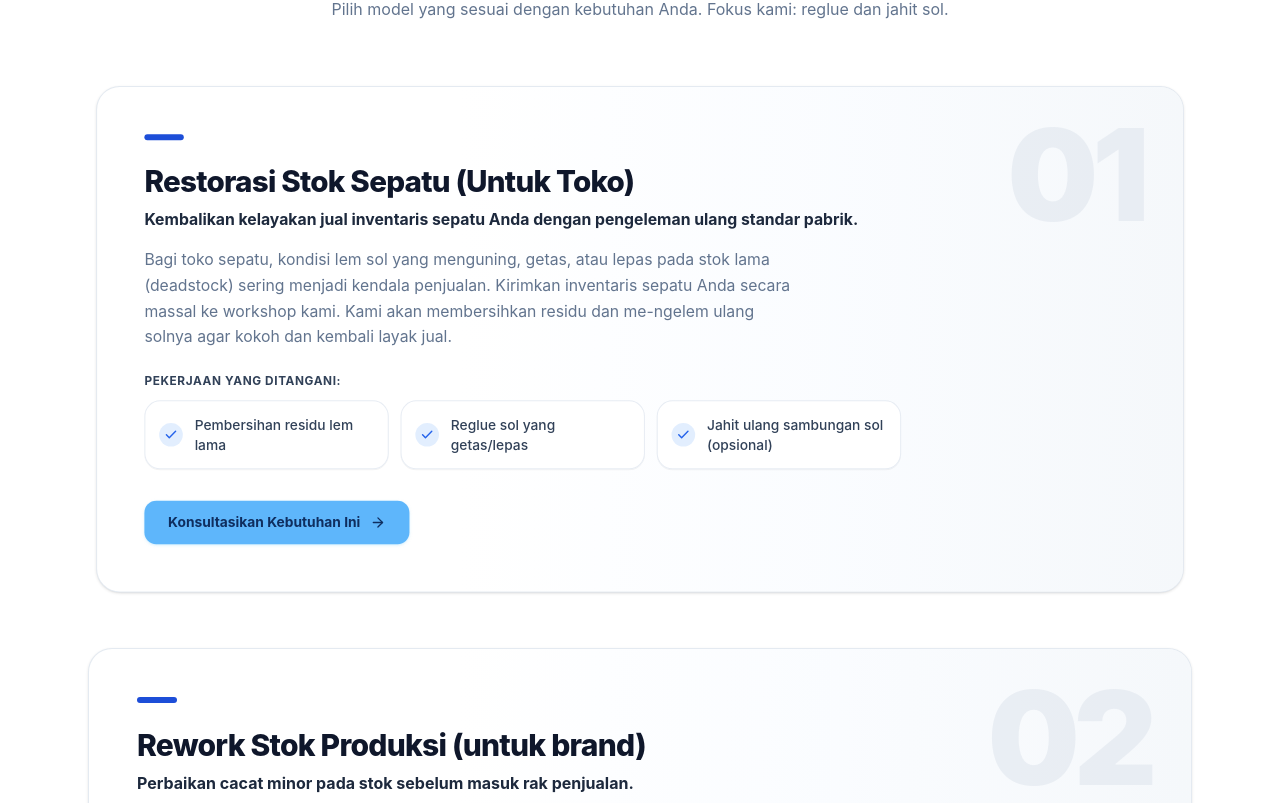
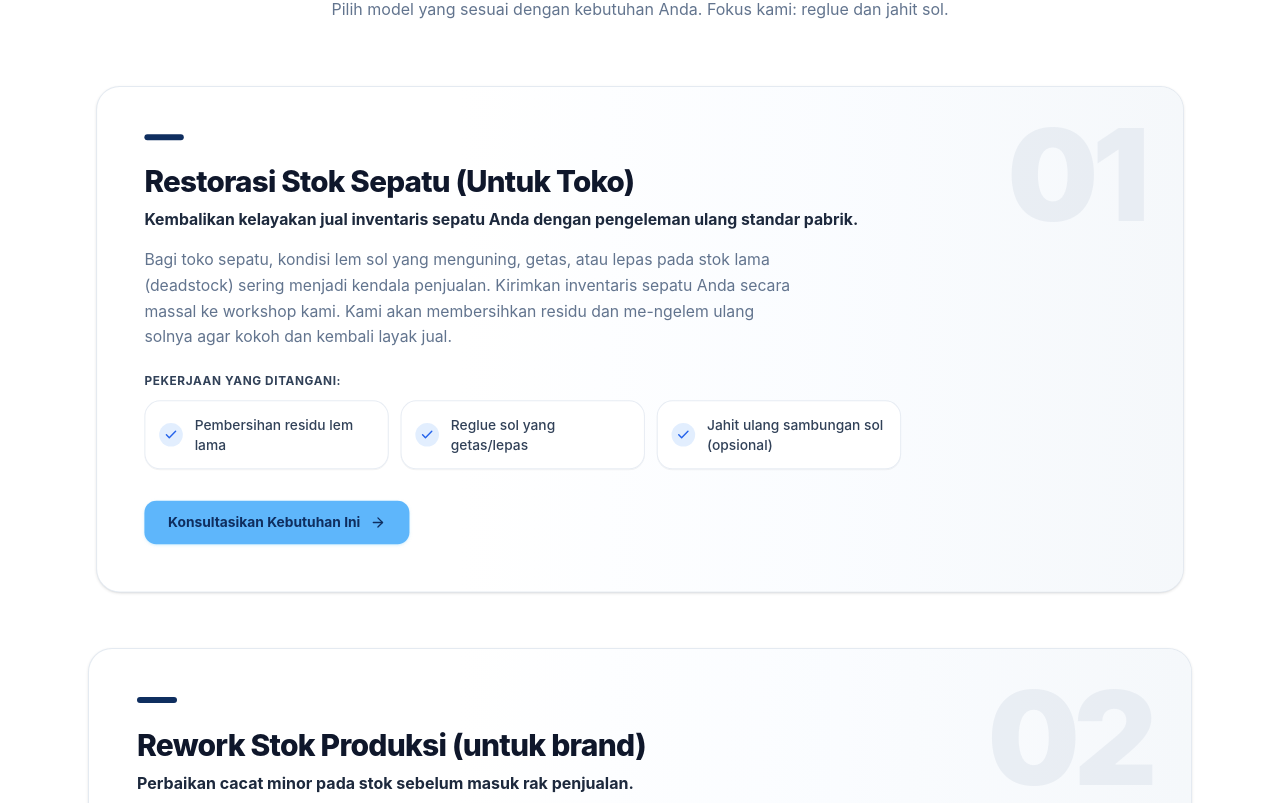
Before and after one commit to shoeworkshop/sole-solution, a React (Vite) app: page / in a window 1280 px wide. Shown: the part 1117-1920 px from the top of the page. Built offline with nearby package versions, Linux system fonts and the light colour scheme.

Commit message:
Update program card top accent bar to brand deep navy #0f2e5f

```diff
--- a/src/components/ProgramsSection.tsx
+++ b/src/components/ProgramsSection.tsx
@@ -49,8 +49,8 @@ const ProgramPanel: React.FC<ProgramPanelProps> = ({
         </div>
 
         <div className="relative z-10 max-w-3xl">
-          {/* Top Blue Accent Bar */}
-          <div className="w-10 h-1.5 rounded-full bg-[#1d4ed8] mb-6" />
+          {/* Top Navy Accent Bar */}
+          <div className="w-10 h-1.5 rounded-full bg-[#0f2e5f] mb-6" />
 
           <h3 className="text-2xl sm:text-3xl font-extrabold text-slate-900 mb-2 tracking-tight">
             {program.title}
```
